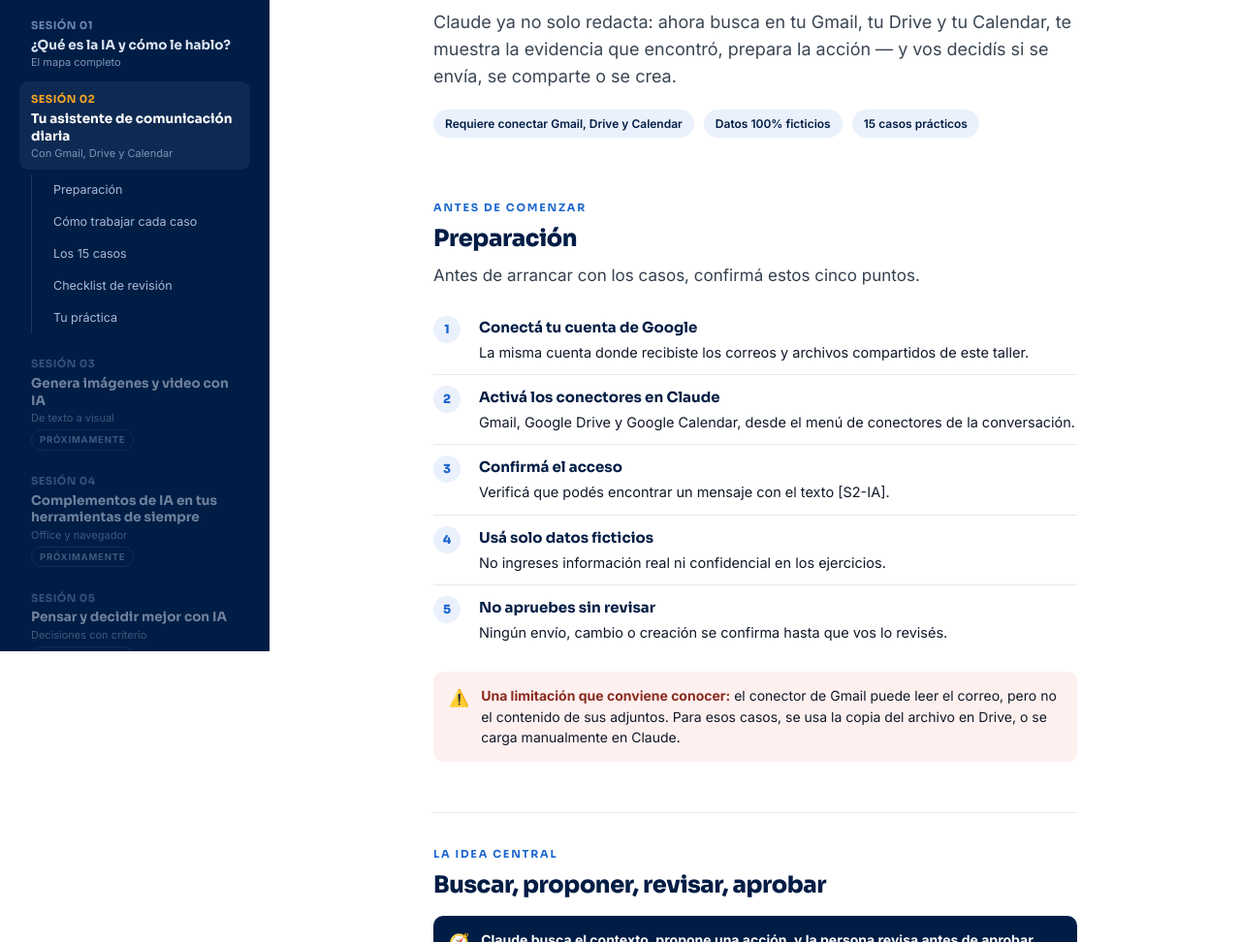
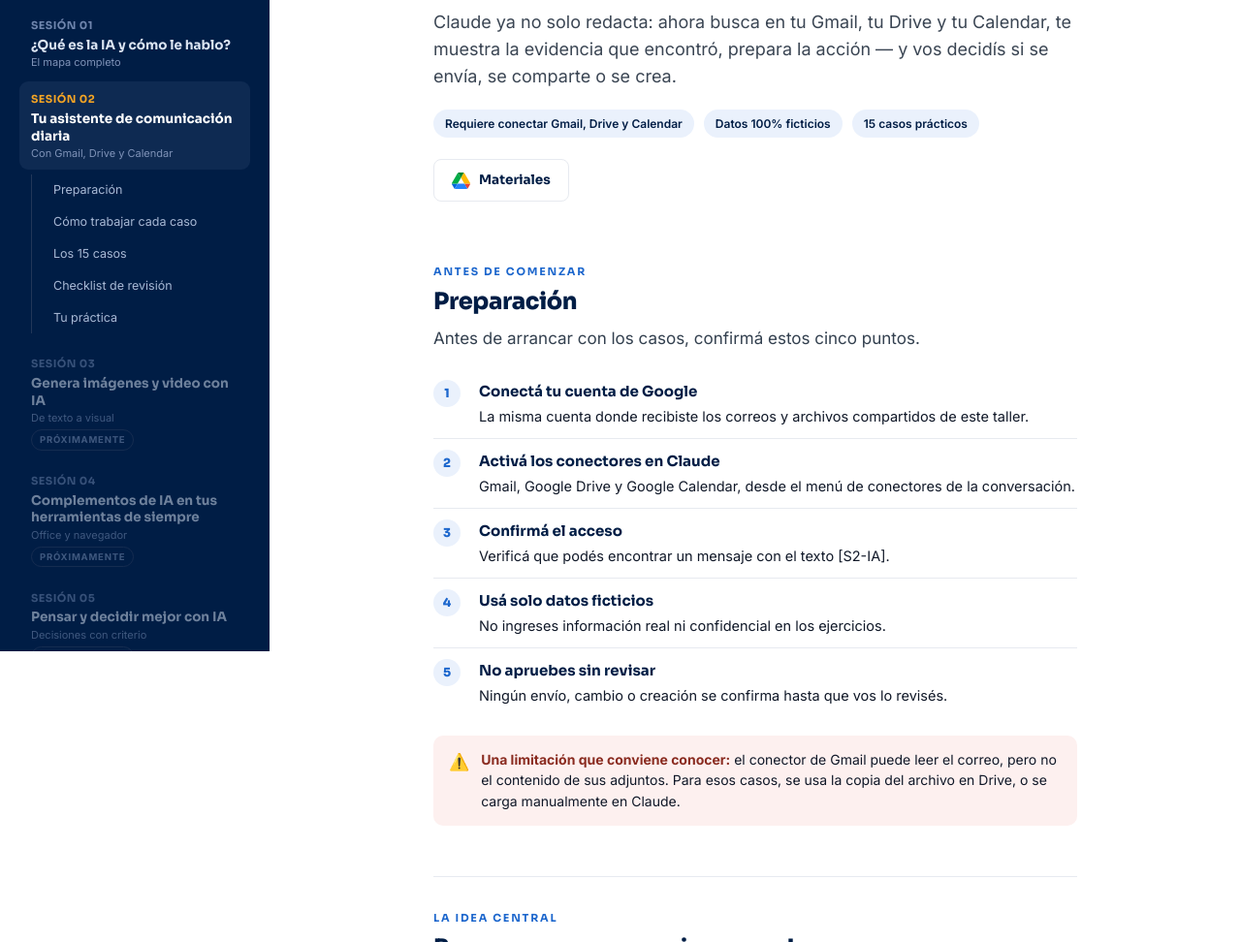
Before and after one commit to vguerrero13/exprime-la-ia, a plain HTML site: page sesion-02.html in a window 1280 px wide. Shown: the part 128-1100 px from the top of the page at 97% size. Drawn offline with Linux system fonts and the light colour scheme.

Commit message:
Sesion 2: agregar boton de Materiales con enlace a Google Drive

```diff
--- a/sesion-02.html
+++ b/sesion-02.html
@@ -52,6 +52,10 @@
 .dek{font-size:18px;line-height:1.55;color:#3a4553;max-width:62ch}
 .metarow{display:flex;gap:10px;flex-wrap:wrap;margin-top:20px}
 .metachip{font-size:12px;font-weight:600;color:var(--navy);background:var(--blue-tint);border-radius:20px;padding:5px 12px}
+
+.materials-btn{display:inline-flex;align-items:center;gap:9px;margin-top:22px;padding:10px 18px;background:var(--white);border:1.5px solid var(--line);border-radius:8px;font-family:"Sora";font-weight:700;font-size:13.5px;color:var(--navy)}
+.materials-btn:hover{border-color:var(--blue)}
+.materials-btn svg{width:19px;height:19px;flex:0 0 auto}
 
 section{padding:34px 0;border-top:1px solid var(--line)}
 .pagehead + section{border-top:none}
@@ -232,6 +236,17 @@
     <span class="metachip">Datos 100% ficticios</span>
     <span class="metachip">15 casos prácticos</span>
    </div>
+   <a class="materials-btn" href="https://drive.google.com/drive/folders/1JxmXa-23NNUZX1ShUgV6PE5CzBFztrrd" target="_blank" rel="noopener">
+    <svg viewBox="0 0 87.3 78" xmlns="http://www.w3.org/2000/svg">
+     <path d="m6.6 66.85 3.85 6.65c.8 1.4 1.95 2.5 3.3 3.3l13.75-23.8h-27.5c0 1.55.4 3.1 1.2 4.5z" fill="#0066da"/>
+     <path d="m43.65 25-13.75-23.8c-1.35.8-2.5 1.9-3.3 3.3l-25.4 44a9.06 9.06 0 0 0 -1.2 4.5h27.5z" fill="#00ac47"/>
+     <path d="m73.55 76.8c1.35-.8 2.5-1.9 3.3-3.3l1.6-2.75 7.65-13.25c.8-1.4 1.2-2.95 1.2-4.5h-27.502l5.852 11.5z" fill="#ea4335"/>
+     <path d="m43.65 25-13.75-23.8c1.35-.8 2.9-1.2 4.5-1.2h18.5c1.6 0 3.15.45 4.5 1.2z" fill="#00832d"/>
+     <path d="m59.8 53h-32.3l-13.75 23.8c1.35.8 2.9 1.2 4.5 1.2h50.8c1.6 0 3.15-.45 4.5-1.2z" fill="#2684fc"/>
+     <path d="m73.4 26.5-12.7-22c-.8-1.4-1.95-2.5-3.3-3.3l-13.75 23.8 16.15 28h27.45c0-1.55-.4-3.1-1.2-4.5z" fill="#ffba00"/>
+    </svg>
+    Materiales
+   </a>
   </div>
 
   <section id="antes">
```
